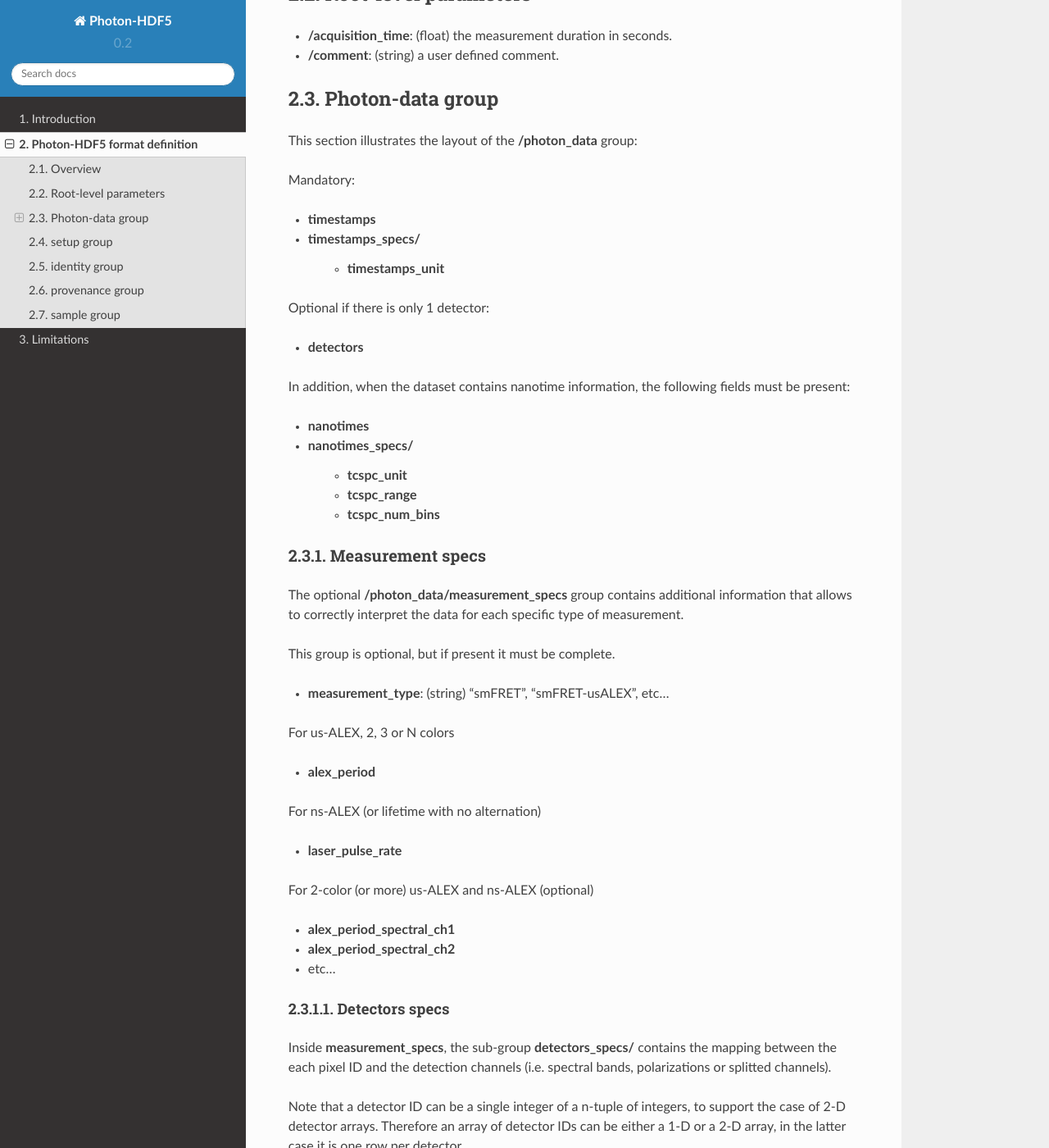
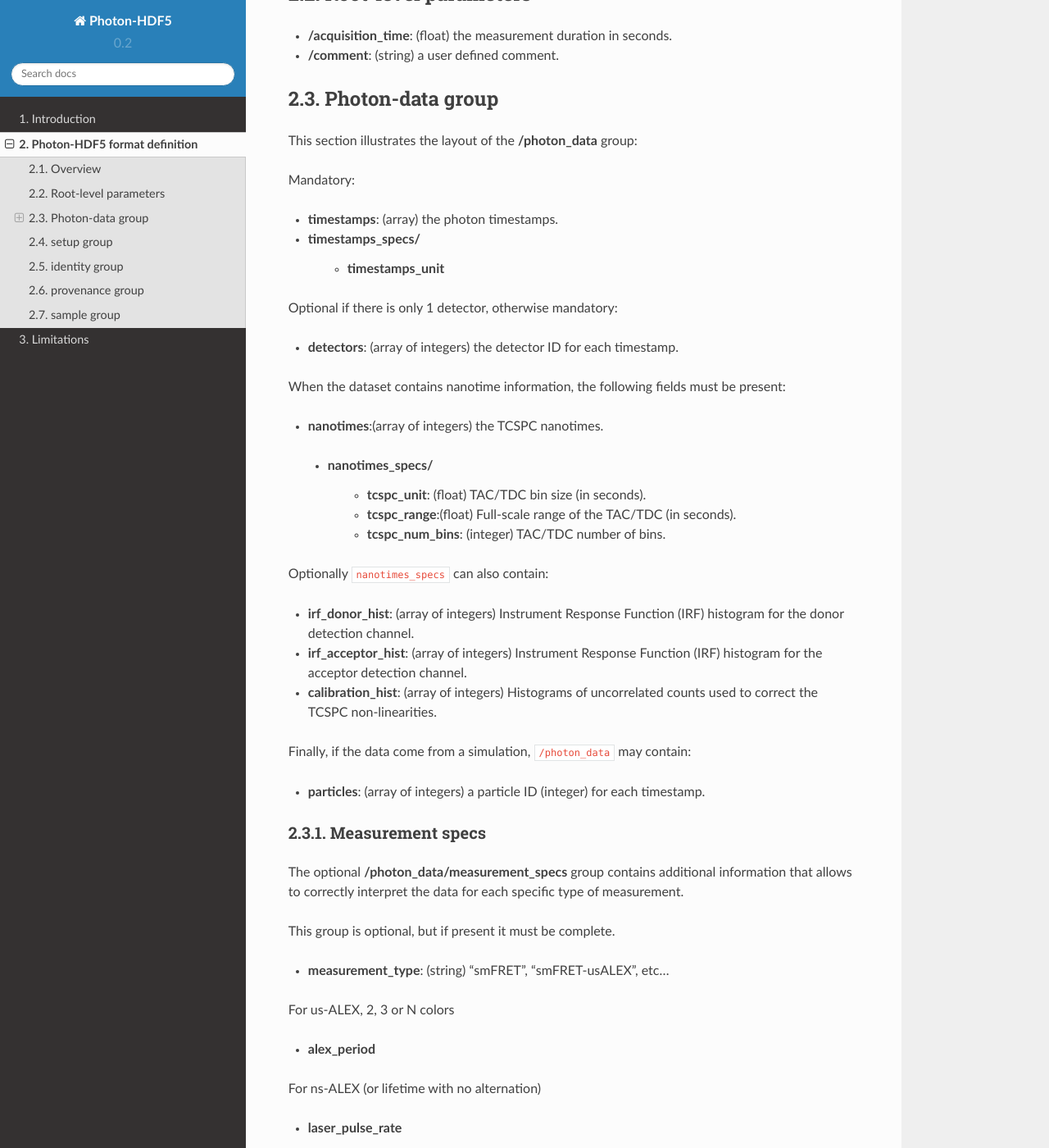
Before and after one commit to Photon-HDF5/photon-hdf5, a Sphinx documentation site: the page built from docs/phdata.rst, in a window 1280 px wide and 1400 px high, scrolled down 1340 px. Shown: the whole window at 82% size. Built offline with Sphinx 7.4.7 and the Read the Docs theme 2.0.0, drawn with Linux system fonts in a browser that asks for light colours.

Commit message:
Update the photon_data section

```diff
--- a/docs/phdata.rst
+++ b/docs/phdata.rst
@@ -47,22 +47,36 @@
 
 Mandatory:
 
-- **timestamps**
+- **timestamps**: (array) the photon timestamps.
 - **timestamps_specs/**
     - **timestamps_unit**
 
-Optional if there is only 1 detector:
+Optional if there is only 1 detector, otherwise mandatory:
 
-- **detectors**
+- **detectors**: (array of integers) the detector ID for each timestamp.
 
-In addition, when the dataset contains nanotime information, the following
+When the dataset contains nanotime information, the following
 fields must be present:
 
-- **nanotimes**
-- **nanotimes_specs/**
-    - **tcspc_unit**
-    - **tcspc_range**
-    - **tcspc_num_bins**
+- **nanotimes**:(array of integers) the TCSPC nanotimes.
+ - **nanotimes_specs/**
+    - **tcspc_unit**: (float) TAC/TDC bin size (in seconds).
+    - **tcspc_range**:(float) Full-scale range of the TAC/TDC (in seconds).
+    - **tcspc_num_bins**: (integer) TAC/TDC number of bins.
+
+Optionally ``nanotimes_specs`` can also contain:
+
+-  **irf_donor_hist**: (array of integers) Instrument Response
+   Function (IRF) histogram for the donor detection channel.
+-  **irf_acceptor_hist**: (array of integers) Instrument Response
+   Function (IRF) histogram for the acceptor detection channel.
+-  **calibration_hist**: (array of integers) Histograms of
+   uncorrelated counts used to correct the TCSPC non-linearities.
+
+Finally, if the data come from a simulation, ``/photon_data`` may contain:
+
+-  **particles**: (array of integers) a particle ID (integer) for each
+   timestamp.
 
 Measurement specs
 ^^^^^^^^^^^^^^^^^
```
